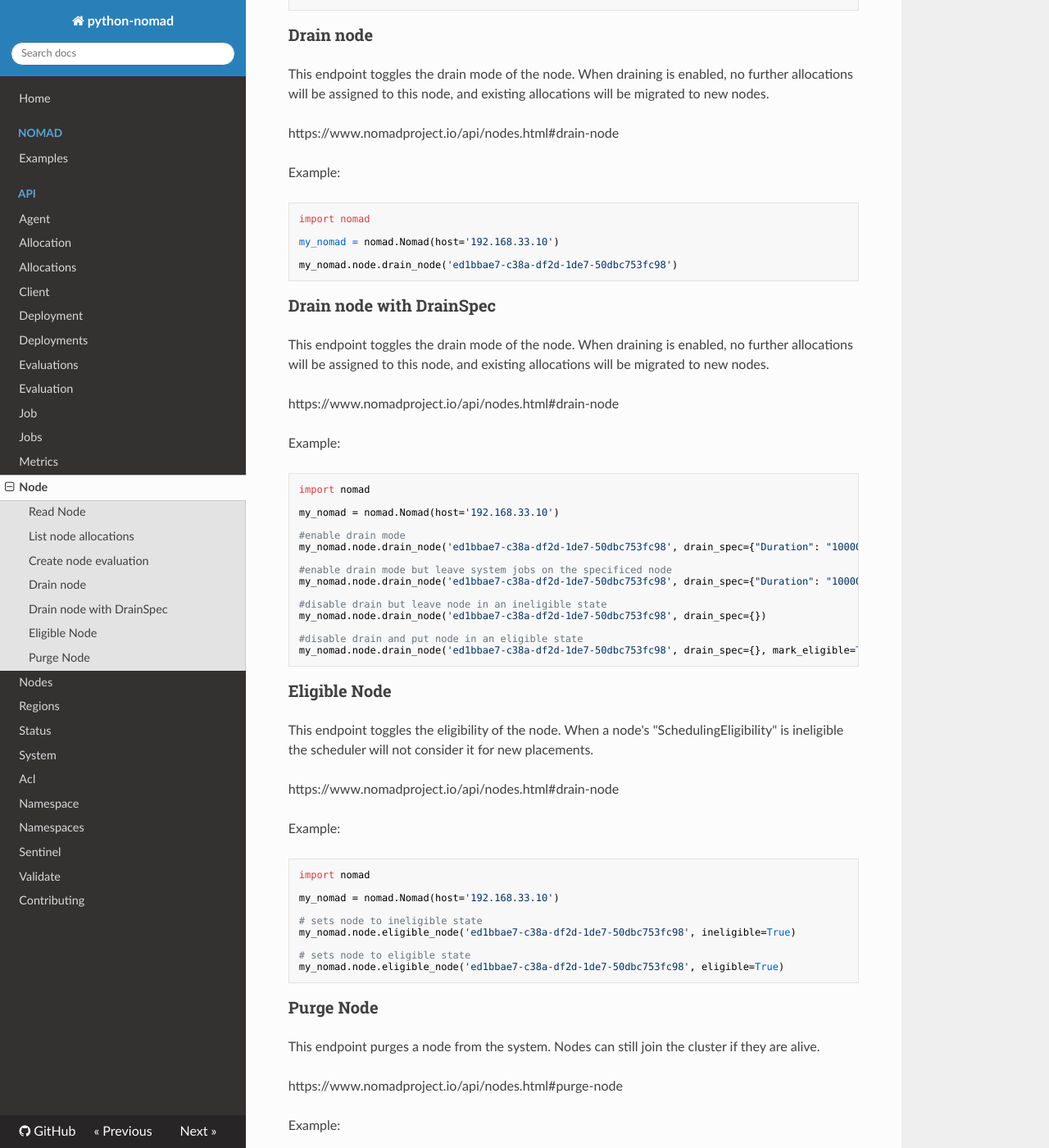
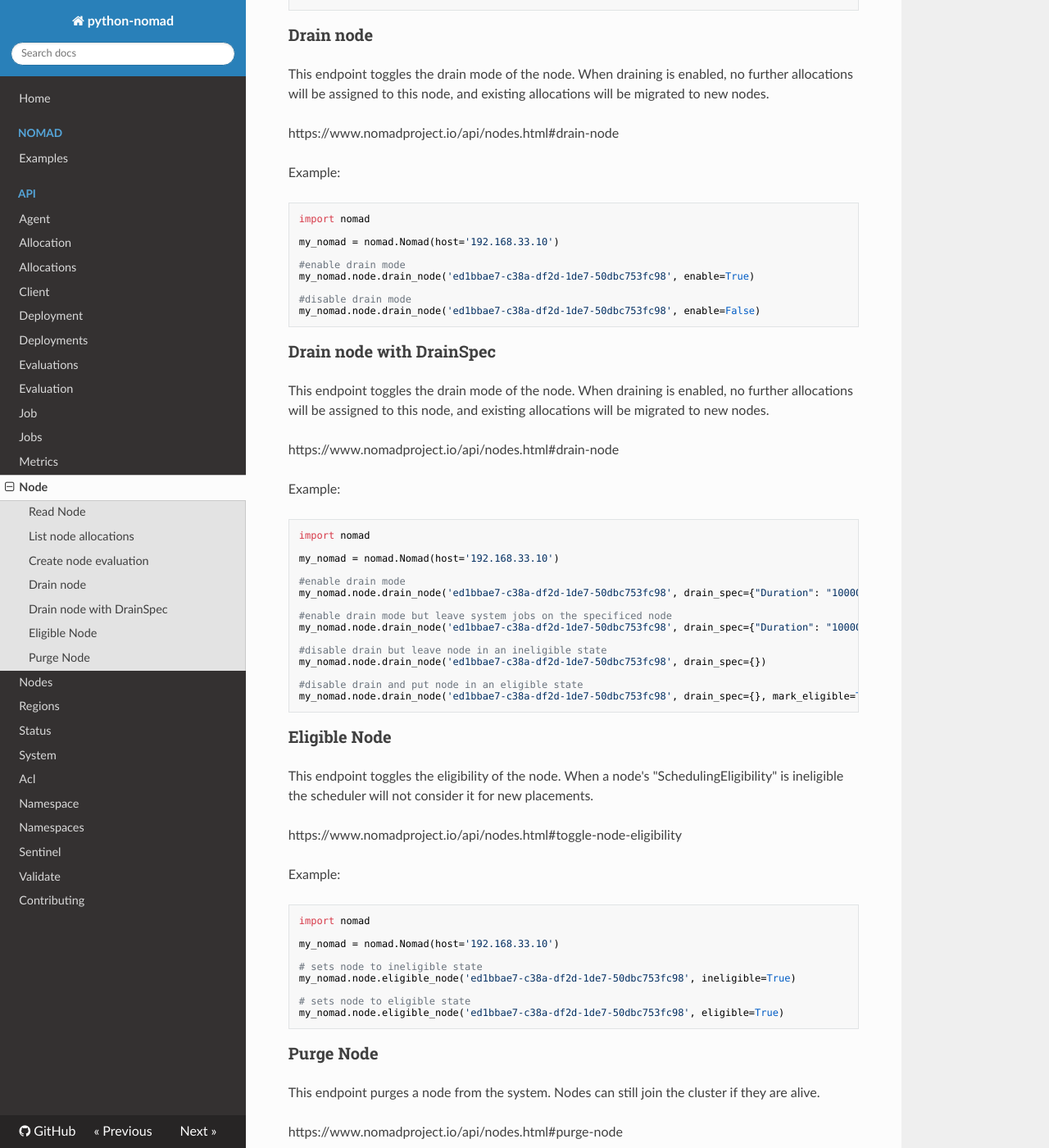
Before and after one commit to jrxFive/python-nomad, an MkDocs documentation site: the page built from docs/api/node.md, in a window 1280 px wide and 1400 px high, scrolled down 1158 px. Shown: the whole window at 82% size. Built offline with MkDocs 1.6.1, drawn with Linux system fonts in a browser that asks for light colours; nearby versions of some CDN libraries; old or Windows-style settings are respelled for this version of MkDocs.

Commit message:
add missing param in drain call

````diff
--- a/docs/api/node.md
+++ b/docs/api/node.md
@@ -65,7 +65,11 @@ import nomad
 
 my_nomad = nomad.Nomad(host='192.168.33.10')
 
-my_nomad.node.drain_node('ed1bbae7-c38a-df2d-1de7-50dbc753fc98')
+#enable drain mode
+my_nomad.node.drain_node('ed1bbae7-c38a-df2d-1de7-50dbc753fc98', enable=True)
+
+#disable drain mode
+my_nomad.node.drain_node('ed1bbae7-c38a-df2d-1de7-50dbc753fc98', enable=False)
 ```
 
 ### Drain node with DrainSpec
@@ -98,7 +102,7 @@ my_nomad.node.drain_node('ed1bbae7-c38a-df2d-1de7-50dbc753fc98', drain_spec={},
 
 This endpoint toggles the eligibility of the node. When a node's "SchedulingEligibility" is ineligible  the scheduler will not consider it for new placements.
 
-https://www.nomadproject.io/api/nodes.html#drain-node
+https://www.nomadproject.io/api/nodes.html#toggle-node-eligibility
 
 Example:
 
````
